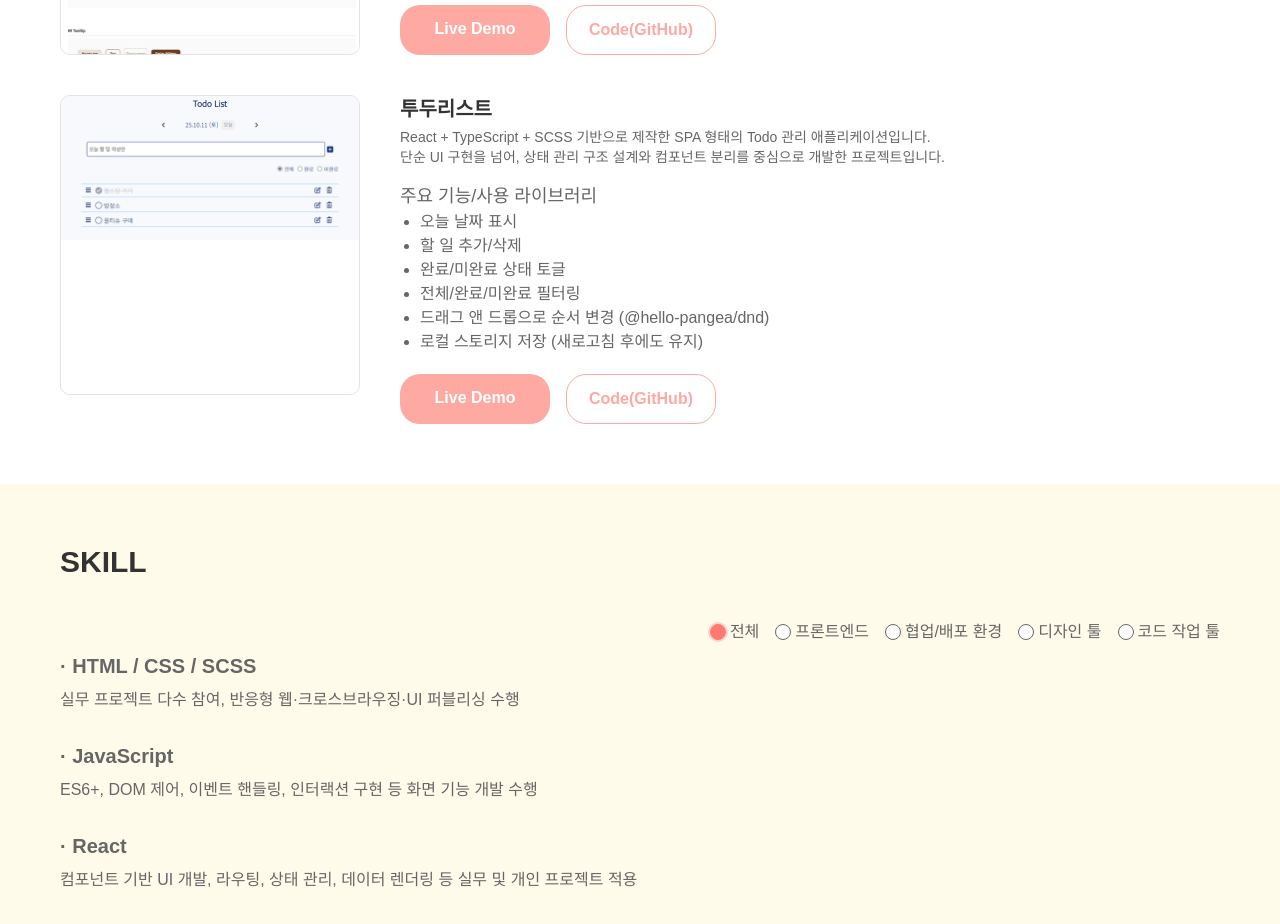
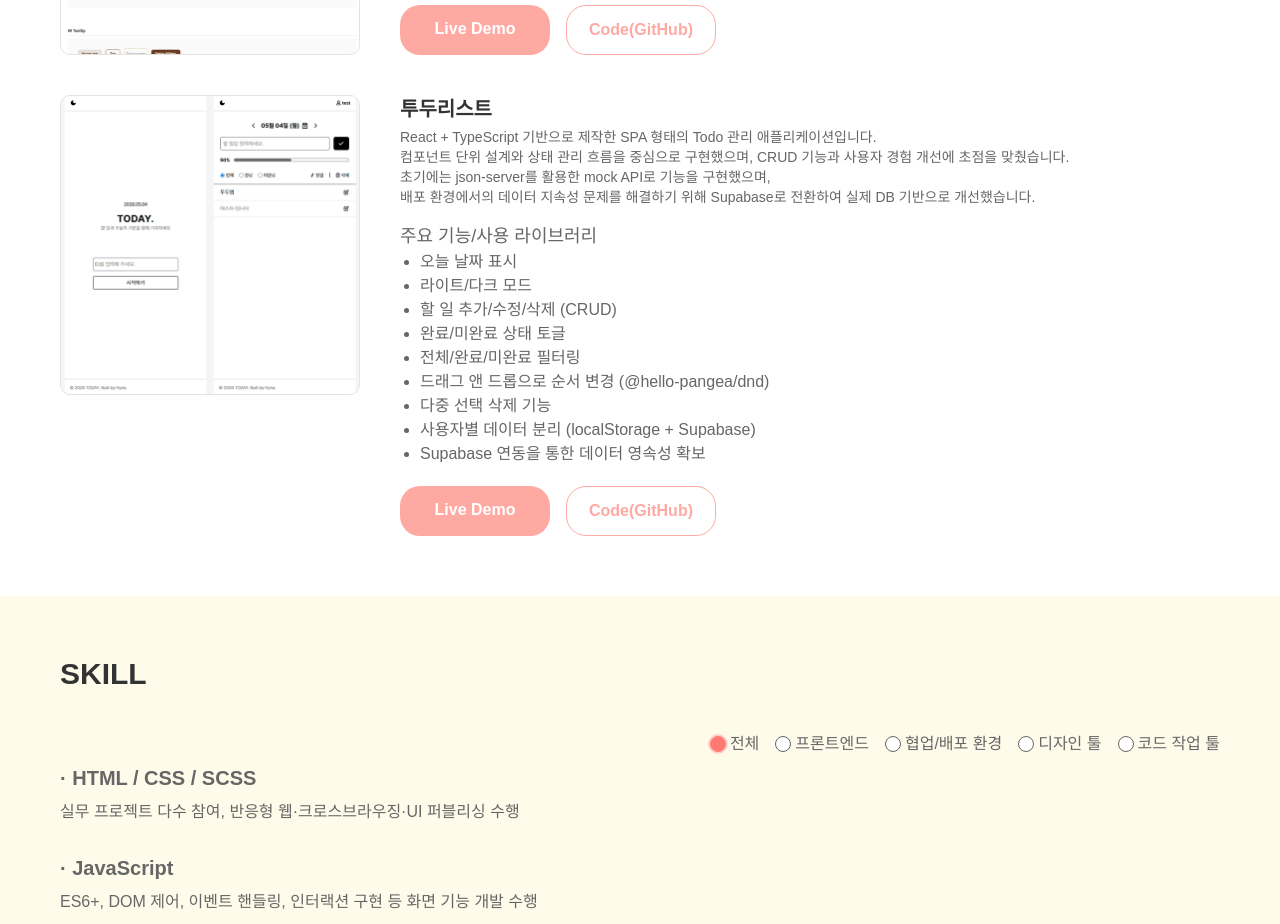
Before and after one commit to hyunah0119/portfolio_react, a React (Vite) app in the folder portfolio-react/: page / in a window 1280 px wide. Shown: the part 3760-4684 px from the top of the page. Built offline with nearby package versions, Linux system fonts and the light colour scheme; a web font is replaced by a local one.

Commit message:
투두리스트 내용 수정

```diff
--- a/portfolio-react/src/data/projectList.js
+++ b/portfolio-react/src/data/projectList.js
@@ -67,21 +67,24 @@ export const projectList = [
         id : 4,
         thumb : project03,
         title : '투두리스트',
-        info : `React + TypeScript + SCSS 기반으로 제작한 SPA 형태의 Todo 관리 애플리케이션입니다.\n단순 UI 구현을 넘어, 상태 관리 구조 설계와 컴포넌트 분리를 중심으로 개발한 프로젝트입니다.`,
+        info : `React + TypeScript 기반으로 제작한 SPA 형태의 Todo 관리 애플리케이션입니다.\n컴포넌트 단위 설계와 상태 관리 흐름을 중심으로 구현했으며, CRUD 기능과 사용자 경험 개선에 초점을 맞췄습니다.\n초기에는 json-server를 활용한 mock API로 기능을 구현했으며,\n배포 환경에서의 데이터 지속성 문제를 해결하기 위해 Supabase로 전환하여 실제 DB 기반으로 개선했습니다.`,
         detail : [
             {
                 title : '주요 기능/사용 라이브러리',
                 explain : [
                     '오늘 날짜 표시',
-                    '할 일 추가/삭제',
+                    '라이트/다크 모드',
+                    '할 일 추가/수정/삭제 (CRUD)',
                     '완료/미완료 상태 토글',
                     '전체/완료/미완료 필터링',
                     '드래그 앤 드롭으로 순서 변경 (@hello-pangea/dnd)',
-                    '로컬 스토리지 저장 (새로고침 후에도 유지)'
+                    '다중 선택 삭제 기능',
+                    '사용자별 데이터 분리 (localStorage + Supabase)',
+                    'Supabase 연동을 통한 데이터 영속성 확보'
                 ]
             }
         ],
-        liveURL : 'https://hyna-project03.vercel.app/',
-        githubURL : 'https://github.com/hyunah0119/hyna.project03'
+        liveURL : 'https://todo-react-chi-two.vercel.app/',
+        githubURL : 'https://github.com/hyunah0119/todo/tree/main/todo-app'
     },
 ]
```
Also changed, not shown: portfolio-react/src/assets/img/project/project03.png.
